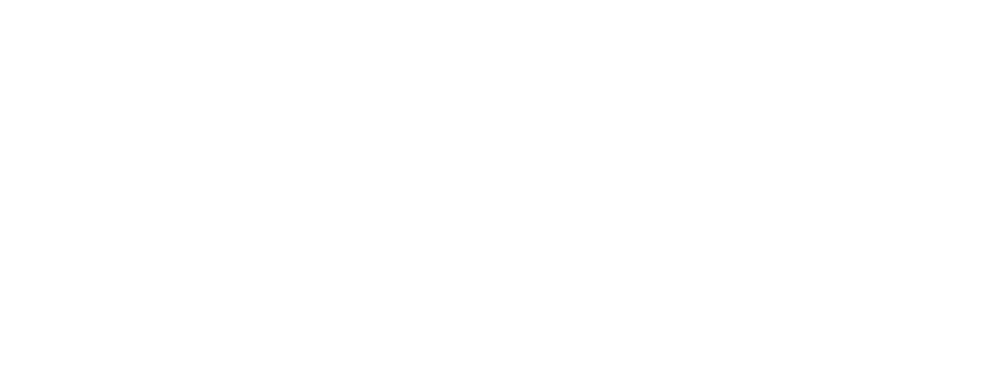
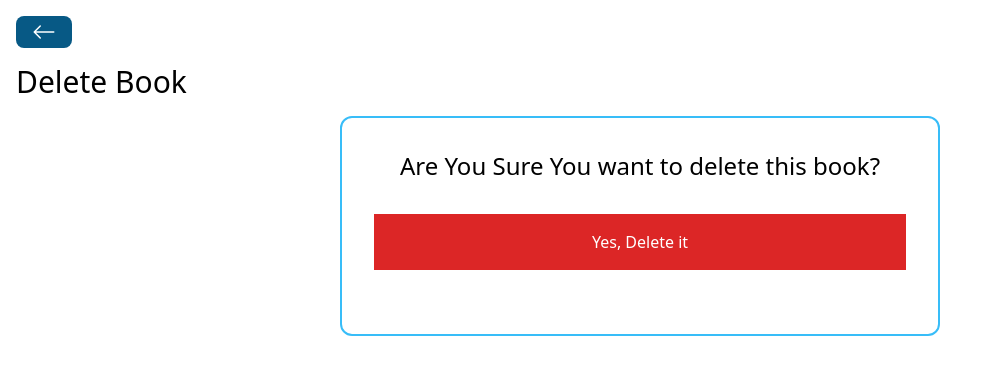
Before and after one commit to MohcineSafi/Book-Store, a React (Vite) app in the folder frontend/: page /books/delete/1 in a window 1280 px wide. Shown: the top 374 px of the page, without its empty margins (0-987 px from the left). Built offline with nearby package versions, Linux system fonts and the light colour scheme; the HTML template or start-up script is replaced by a standard one.

Commit message:
Feat:Delete Book in React

```diff
--- a/frontend/src/pages/DeleteBook.jsx
+++ b/frontend/src/pages/DeleteBook.jsx
@@ -1,8 +1,45 @@
 // eslint-disable-next-line no-unused-vars
-import React from "react";
+import React, { useState } from "react";
+import BackButton from "../components/BackButton";
+import Spinner from "../components/Spinner";
+import axios from "axios";
+import { useNavigate, useParams } from "react-router-dom";
 
-function DeleteBook() {
-  return <div></div>;
-}
+const DeleteBook = () => {
+  const [loading, setLoading] = useState(false);
+  const navigate = useNavigate();
+  const { id } = useParams();
+  const handleDeleteBook = () => {
+    setLoading(true);
+    axios
+      .delete(`http://localhost:5555/books/${id}`)
+      .then(() => {
+        setLoading(false);
+        navigate("/");
+      })
+      .catch((error) => {
+        setLoading(false);
+        alert("An error happened. Please Chack console");
+        console.log(error);
+      });
+  };
+  return (
+    <div className="p-4">
+      <BackButton />
+      <h1 className="text-3xl my-4">Delete Book</h1>
+      {loading ? <Spinner /> : ""}
+      <div className="flex flex-col items-center border-2 border-sky-400 rounded-xl w-[600px] p-8 mx-auto">
+        <h3 className="text-2xl">Are You Sure You want to delete this book?</h3>
+
+        <button
+          className="p-4 bg-red-600 text-white m-8 w-full"
+          onClick={handleDeleteBook}
+        >
+          Yes, Delete it
+        </button>
+      </div>
+    </div>
+  );
+};
 
 export default DeleteBook;
```
